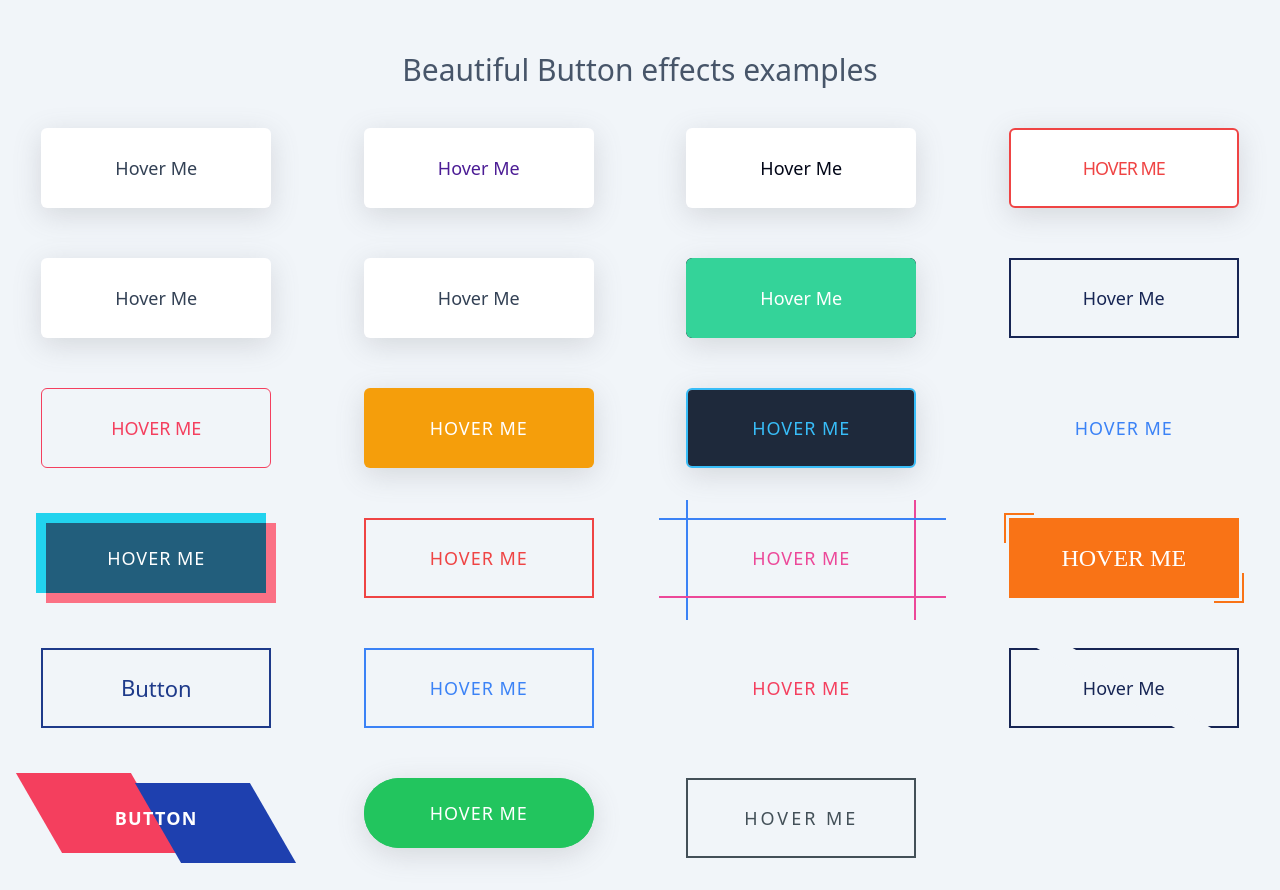
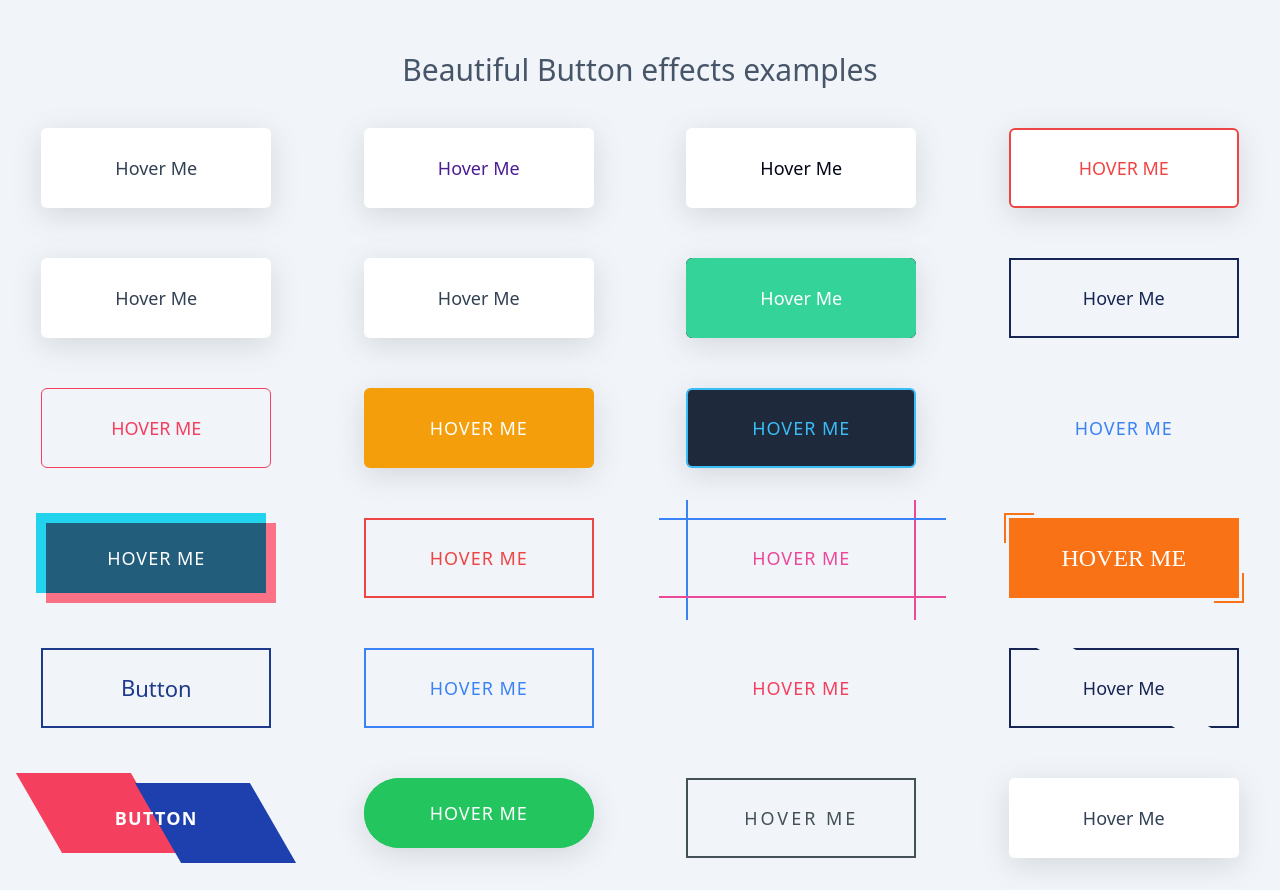
Before and after one commit to bigcoredev/button-animation, a Next.js app: page / in a window 1280 px wide. Built offline with nearby package versions, Linux system fonts and the light colour scheme.

Commit message:
add: btn-glow

```diff
--- a/src/app/page.tsx
+++ b/src/app/page.tsx
@@ -41,6 +41,7 @@ export default function Home() {
         <button className='btn-21 btn-skew'>Button</button>
         <button className='btn-22'>Hover Me</button>
         <button className='btn-23'>Hover Me</button>
+        <button className='btn-24 btn-glow'>Hover Me</button>
       </main>
     </main>
   );
--- a/src/styles/globals.scss
+++ b/src/styles/globals.scss
@@ -128,14 +128,13 @@ button::before {
 .btn-4 {
   border: 2.5px solid #ef4444;
   color: #ef4444;
-  font-weight: 300;
+  font-weight: 400;
   text-transform: uppercase;
-  letter-spacing: -1px;
   transition: all 0.5s;
 }
 
 .btn-4:is(:hover, :focus) {
-  font-weight: 900;
+  font-weight: 700;
   letter-spacing: 4px;
   border: 4qpx solid #ef4444;
 }
@@ -1005,3 +1004,72 @@ button::before {
 .btn-23:hover {
   color: #fff;
 }
+
+.btn-glow {
+  background-color: #fff;
+  transition: all 0.5s;
+  // box-shadow: none;
+}
+
+.btn-glow::before {
+  background: linear-gradient(
+    45deg,
+    #ff0000,
+    #ff7300,
+    #fffb00,
+    #48ff00,
+    #00ffd5,
+    #002bff,
+    #7a00ff,
+    #ff00c8,
+    #ff0000
+  );
+  background-size: 400%;
+  top: -2px;
+  left: -2px;
+  width: calc(100% + 4px);
+  height: calc(100% + 4px);
+  animation: glow 20s linear infinite;
+  filter: blur(5px);
+  opacity: 0;
+  transition: all 0.5s;
+}
+
+.btn-glow::after {
+  content: '';
+  position: absolute;
+  top: 0;
+  left: 0;
+  height: 100%;
+  width: 100%;
+  background: inherit;
+  border-radius: inherit;
+  z-index: -1;
+  transition: all 0.5s;
+}
+
+.btn-glow:hover::before {
+  opacity: 1;
+}
+
+.btn-glow:active::after {
+  background: transparent;
+}
+
+.btn-glow:active {
+  color: #fff;
+}
+
+@keyframes glow {
+  0% {
+    background-position-x: 0;
+  }
+
+  50% {
+    background-position-x: 400%;
+  }
+
+  100% {
+    background-position-x: 0;
+  }
+}
```
